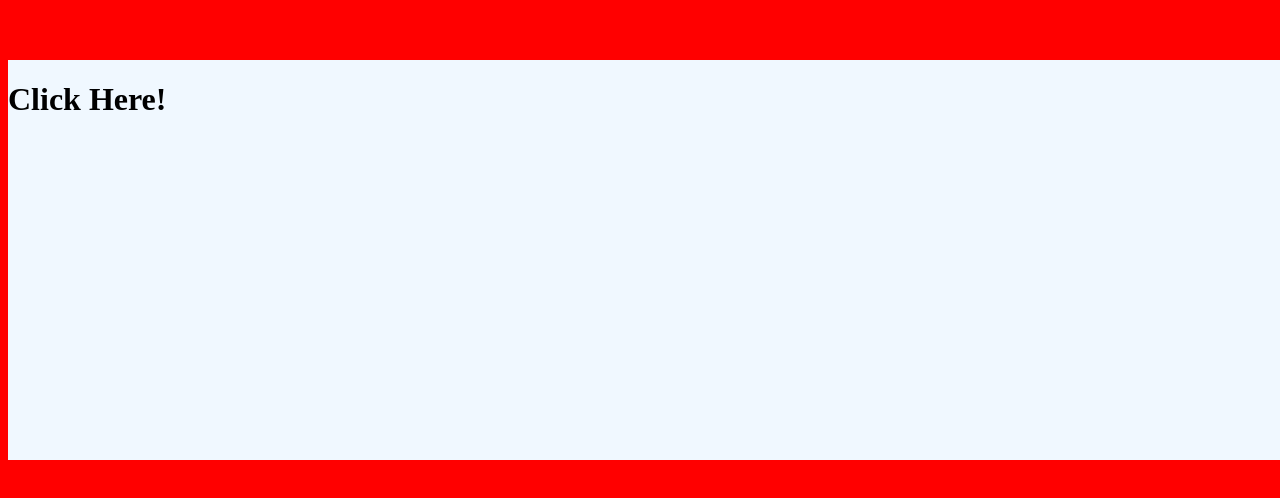
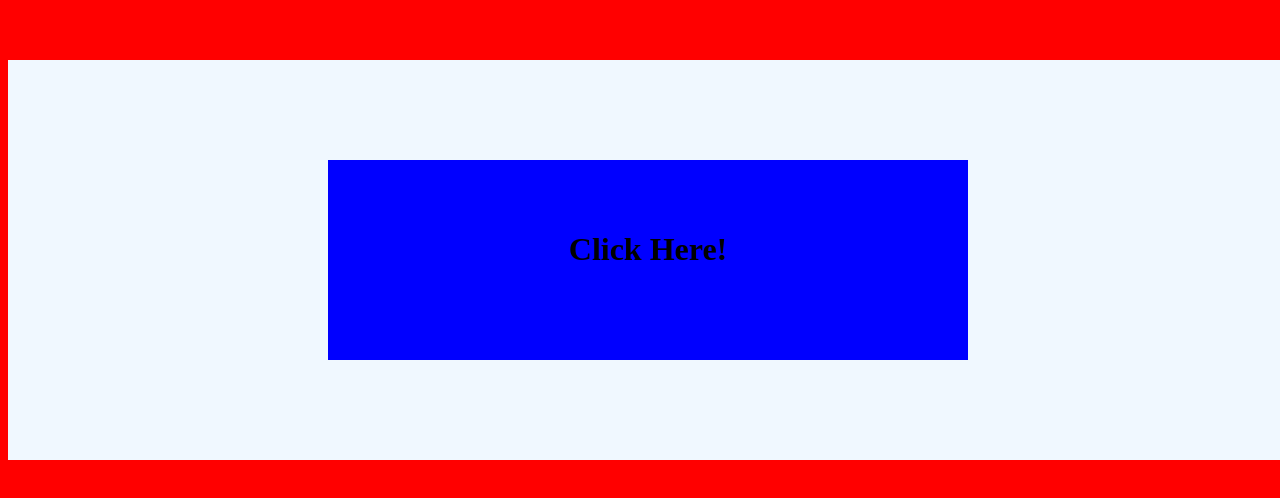
Before and after one commit to andrew20021449/GEOG456HW001, a plain HTML site: page index.html in a window 1280 px wide. Shown: the part 140-638 px from the top of the page. Drawn offline with Linux system fonts and the light colour scheme.

Commit message:
Update index.html

```diff
--- a/index.html
+++ b/index.html
@@ -19,17 +19,34 @@
         height: 50%;
         background-color: aliceblue;
     }
+    .daBlueBox {
+        position:absolute;
+        top:25%;
+        left:25%;
+        width:50%;
+        height:50%;
+        background-color: blue;
+    }
 
-    .dabluebox {
+    h1{
+        position: relative;
+        text-align:center;
         top:25%;
-        left:25%
     }
+
 </style>
-
 <body>
     <div id="daRedBox">
-        <div class="daBlueBox"></div>
-            <h1>Click Here!</h1>
+        <div class="daBlueBox">
+            <h1 onclick="daAlert()">Click Here!</h1>
+        </div>
     </div>
 </body>
+
+<script>
+    function daAlert() {
+        var daTime = Date();
+        alert("Hello, today is: " + daTime)
+    }
+</script>
 </html>
```
